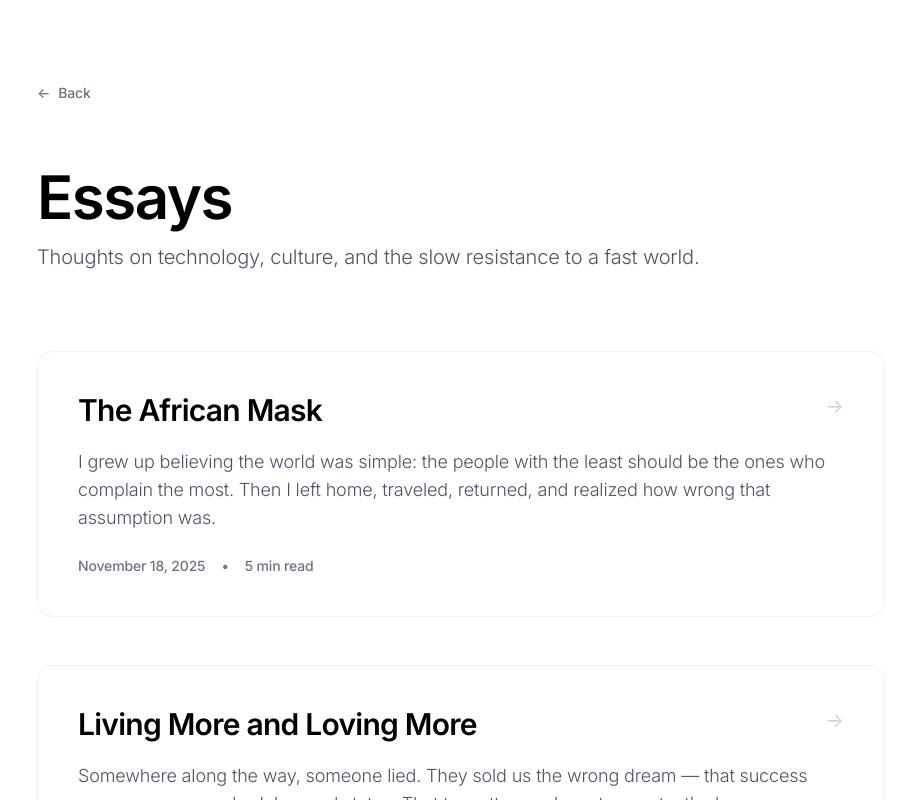
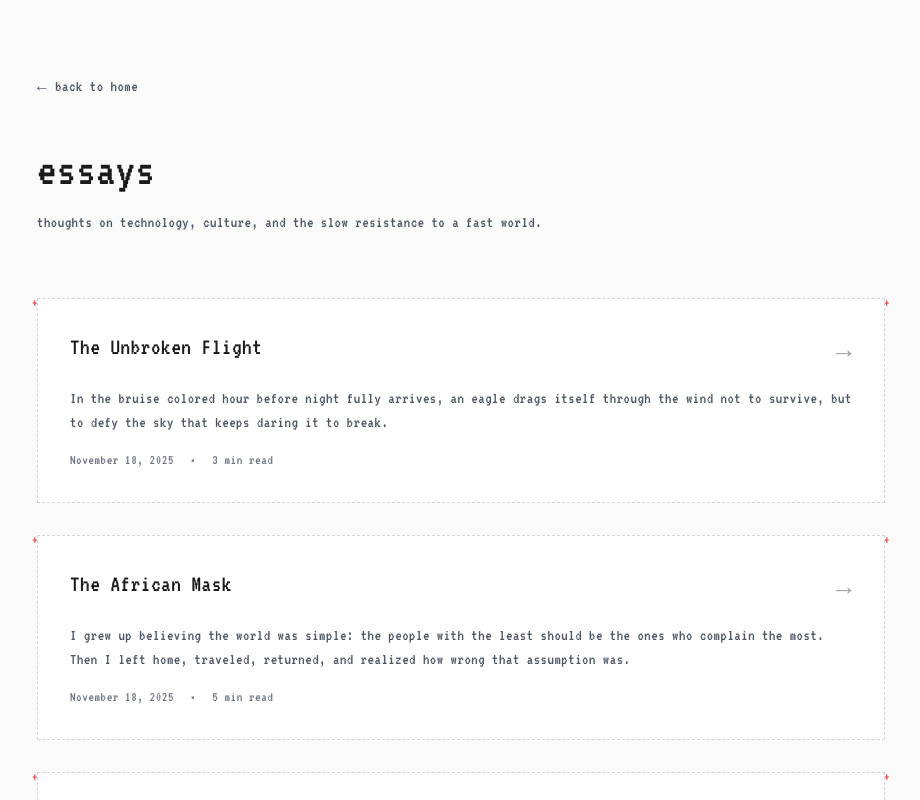
Before and after one commit to Marlvin12/personal, a Next.js app: page /blogs in a window 1280 px wide. Shown: the top 800 px of the page, without its empty margins (179-1099 px from the left). Built offline with nearby package versions, Linux system fonts and the light colour scheme.

Commit message:
Add 'The Unbroken Flight' poem with Icarus image and X social link

```diff
--- a/app/blogs/[slug]/page.tsx
+++ b/app/blogs/[slug]/page.tsx
@@ -116,6 +116,22 @@ const essays: Record<
       `And every time I step outside and see someone smile through circumstances that should have broken them, I'm reminded of a truth no textbook ever taught me: Strength doesn't always look like power. Sometimes it looks like gratitude.`,
     ],
   },
+  'the-unbroken-flight': {
+    title: 'The Unbroken Flight',
+    date: 'November 18, 2025',
+    readTime: '3 min read',
+    image: '/icarus.webp',
+    content: [
+      `In the bruise colored hour before night fully arrives, an eagle drags itself through the wind not to survive, but to defy the sky that keeps daring it to break. Every ascent is a wager, every breath a hard earned stake.`,
+      `Its wings are not blessings; they are scars learned into shape. It rises because falling has become a debt it refuses to escape.`,
+      `And then Icarus, reckless, radiant, unrepentantly bold, burns upward with the arrogance only the desperate hold. He does not climb for freedom; he climbs because gravity feels like a cage, because staying on the ground would be a quiet, lifelong rage.`,
+      `The sun does not kill him. It unmasks him. It shows him the cost of wanting more than he was built to bear. His fall is not tragedy; it is truth stripped raw of every prayer.`,
+      `From that wreck, in the silence no mortal voice can reach, the phoenix convulses into flame, a violent, searing breach. Rebirth is not peaceful. It is not kind. It is a funeral for the version of yourself you must leave behind.`,
+      `Its scream is the sound of becoming. Its fire is the price of returning.`,
+      `So let these three be our witnesses, the scarred, the shattered, the reborn, proof that every kind of flight demands its own kind of storm. Strength is forged, not granted. Hope is earned, not found. And every rise worth taking drags something dark to the ground.`,
+      `If you must fall, then fall fiercely, with nothing held tight. For only those who burn completely ever learn how to rise and bite back at the night.`,
+    ],
+  },
 }
 
 export async function generateMetadata({
@@ -145,21 +161,21 @@ export default function EssayPost({ params }: { params: { slug: string } }) {
   }
 
   return (
-    <main className="min-h-screen bg-white">
-      <div className="max-w-3xl mx-auto px-4 sm:px-6 py-12 sm:py-16 md:py-20">
+    <main className="min-h-screen">
+      <div className="max-w-3xl mx-auto px-4 sm:px-6 py-8 sm:py-12 md:py-16">
         <Link
           href="/blogs"
-          className="inline-flex items-center gap-2 text-sm text-gray-500 hover:text-black mb-12 sm:mb-16 transition-colors duration-300 font-medium"
+          className="inline-flex items-center gap-2 text-sm sm:text-base text-gray-600 hover:text-gray-900 mb-8 sm:mb-12 transition-colors"
         >
-          <span>←</span> Essays
+          <span>←</span> back to essays
         </Link>
 
-        <article>
-          <header className="mb-12 sm:mb-16">
-            <h1 className="text-4xl sm:text-5xl md:text-6xl font-semibold mb-8 leading-[1.1] tracking-tight">
+        <article className="section-border bg-white p-6 sm:p-8 md:p-12">
+          <header className="mb-8 sm:mb-12 pb-6 sm:pb-8 border-b border-gray-200">
+            <h1 className="text-2xl sm:text-3xl md:text-4xl font-medium mb-4 sm:mb-6 leading-tight">
               {essay.title}
             </h1>
-            <div className="flex items-center gap-4 text-sm text-gray-500 font-medium">
+            <div className="flex items-center gap-3 sm:gap-4 text-xs sm:text-sm text-gray-500">
               <span>{essay.date}</span>
               <span>•</span>
               <span>{essay.readTime}</span>
@@ -167,30 +183,30 @@ export default function EssayPost({ params }: { params: { slug: string } }) {
           </header>
 
           {essay.image && (
-            <div className="mb-12 sm:mb-16 -mx-4 sm:mx-0">
+            <div className="mb-8 sm:mb-12">
               <Image
                 src={essay.image}
                 alt={essay.title}
                 width={800}
                 height={600}
-                className="w-full h-auto rounded-2xl grayscale"
+                className="w-full h-auto rounded grayscale"
               />
             </div>
           )}
 
-          <div className="prose prose-lg max-w-none">
+          <div className="prose prose-sm sm:prose-base lg:prose-lg max-w-none">
             {essay.content.map((paragraph, index) => (
-              <p key={index} className="mb-8 text-lg text-gray-700 leading-[1.8] font-light">
+              <p key={index} className="mb-4 sm:mb-6 text-sm sm:text-base text-gray-700 leading-relaxed">
                 {paragraph}
               </p>
             ))}
           </div>
         </article>
 
-        <div className="mt-16 sm:mt-20 pt-12 border-t border-gray-100">
-          <p className="text-gray-600 mb-6 font-medium">Written by Marlvin Goremusandu</p>
-          <Link href="/blogs" className="inline-flex items-center gap-2 text-sm text-black hover:text-gray-600 transition-colors duration-300 font-medium">
-            Read More Essays →
+        <div className="mt-12 section-border bg-white p-8">
+          <p className="text-gray-600 mb-4">written by marlvin goremusandu</p>
+          <Link href="/blogs" className="text-accent hover:underline">
+            read more essays →
           </Link>
         </div>
       </div>
--- a/app/blogs/page.tsx
+++ b/app/blogs/page.tsx
@@ -7,6 +7,13 @@ export const metadata: Metadata = {
 }
 
 const essays = [
+  {
+    id: 'the-unbroken-flight',
+    title: 'The Unbroken Flight',
+    excerpt: 'In the bruise colored hour before night fully arrives, an eagle drags itself through the wind not to survive, but to defy the sky that keeps daring it to break.',
+    date: 'November 18, 2025',
+    readTime: '3 min read',
+  },
   {
     id: 'the-african-mask',
     title: 'The African Mask',
@@ -53,32 +60,32 @@ const essays = [
 
 export default function BlogsPage() {
   return (
-    <main className="min-h-screen bg-white">
-      <div className="max-w-4xl mx-auto px-4 sm:px-6 py-12 sm:py-16 md:py-20">
-        <Link href="/" className="inline-flex items-center gap-2 text-sm text-gray-500 hover:text-black mb-12 sm:mb-16 transition-colors duration-300 font-medium">
-          <span>←</span> Back
+    <main className="min-h-screen">
+      <div className="max-w-4xl mx-auto px-4 sm:px-6 py-8 sm:py-12 md:py-16">
+        <Link href="/" className="inline-flex items-center gap-2 text-sm sm:text-base text-gray-600 hover:text-gray-900 mb-8 sm:mb-12 transition-colors">
+          <span>←</span> back to home
         </Link>
 
-        <h1 className="text-4xl sm:text-5xl md:text-6xl font-semibold mb-4 tracking-tight">Essays</h1>
-        <p className="text-lg sm:text-xl text-gray-600 mb-16 sm:mb-20 max-w-2xl font-light">
-          Thoughts on technology, culture, and the slow resistance to a fast world.
+        <h1 className="text-3xl sm:text-4xl md:text-5xl font-normal mb-3 sm:mb-4">essays</h1>
+        <p className="text-sm sm:text-base text-gray-600 mb-10 sm:mb-16 max-w-2xl">
+          thoughts on technology, culture, and the slow resistance to a fast world.
         </p>
 
-        <div className="space-y-8 sm:space-y-12">
+        <div className="space-y-6 sm:space-y-8">
           {essays.map((essay) => (
             <Link
               key={essay.id}
               href={`/blogs/${essay.id}`}
-              className="section-border bg-white p-8 sm:p-10 rounded-2xl block group"
+              className="section-border bg-white p-6 sm:p-8 block hover:shadow-lg transition-all cursor-pointer group"
             >
-              <div className="flex items-start justify-between gap-6 mb-5">
-                <h2 className="text-2xl sm:text-3xl font-semibold tracking-tight group-hover:text-gray-600 transition-colors duration-300">
+              <div className="flex items-start justify-between gap-4 mb-4">
+                <h2 className="text-lg sm:text-xl md:text-2xl font-medium group-hover:text-accent transition-colors">
                   {essay.title}
                 </h2>
-                <span className="text-gray-300 group-hover:text-black transition-colors duration-300 flex-shrink-0 text-xl">→</span>
+                <span className="text-gray-400 flex-shrink-0">→</span>
               </div>
-              <p className="text-base sm:text-lg text-gray-600 leading-relaxed mb-6 font-light">{essay.excerpt}</p>
-              <div className="flex items-center gap-4 text-sm text-gray-500 font-medium">
+              <p className="text-sm sm:text-base text-gray-600 leading-relaxed mb-4">{essay.excerpt}</p>
+              <div className="flex items-center gap-3 sm:gap-4 text-xs sm:text-sm text-gray-500">
                 <span>{essay.date}</span>
                 <span>•</span>
                 <span>{essay.readTime}</span>
--- a/app/globals.css
+++ b/app/globals.css
@@ -1,84 +1,95 @@
-@import url('https://fonts.googleapis.com/css2?family=Inter:wght@300;400;500;600;700&display=swap');
+@import url('https://fonts.googleapis.com/css2?family=VT323&display=swap');
 
 @tailwind base;
 @tailwind components;
 @tailwind utilities;
 
 body {
-  font-family: 'Inter', -apple-system, BlinkMacSystemFont, 'Segoe UI', sans-serif;
-  background-color: #ffffff;
-  color: #000000;
-  letter-spacing: -0.01em;
-  font-size: 16px;
-  line-height: 1.6;
-  -webkit-font-smoothing: antialiased;
-  -moz-osx-font-smoothing: grayscale;
+  font-family: 'VT323', 'Courier New', Courier, monospace;
+  background-color: #fafafa;
+  color: #1a1a1a;
+  letter-spacing: 0.02em;
+  font-size: 26px;
 }
 
 .section-border {
-  border: 1px solid rgba(0, 0, 0, 0.06);
+  border: 1px dashed #d4d4d4;
   position: relative;
-  transition: all 0.3s cubic-bezier(0.4, 0, 0.2, 1);
 }
 
-.section-border:hover {
-  border-color: rgba(0, 0, 0, 0.12);
-  box-shadow: 0 4px 24px rgba(0, 0, 0, 0.04);
+.section-border::before,
+.section-border::after {
+  content: '+';
+  position: absolute;
+  color: #ef4444;
+  font-size: 14px;
+}
+
+.section-border::before {
+  top: -6px;
+  left: -6px;
+}
+
+.section-border::after {
+  top: -6px;
+  right: -6px;
 }
 
 .btn-primary {
-  background-color: #000000;
+  background-color: #ef4444;
   color: white;
-  padding: 14px 28px;
-  border-radius: 12px;
-  font-size: 15px;
+  padding: 12px 20px;
+  border-radius: 4px;
+  font-size: 24px;
   font-weight: 500;
-  letter-spacing: -0.01em;
-  transition: all 0.3s cubic-bezier(0.4, 0, 0.2, 1);
+  transition: all 0.2s;
   display: inline-flex;
   align-items: center;
   justify-content: center;
-  gap: 8px;
-  box-shadow: 0 2px 8px rgba(0, 0, 0, 0.12);
+  gap: 6px;
 }
 
 @media (min-width: 640px) {
   .btn-primary {
     padding: 16px 32px;
-    font-size: 16px;
+    font-size: 28px;
+    gap: 8px;
   }
 }
 
 .btn-primary:hover {
-  background-color: #1a1a1a;
-  box-shadow: 0 4px 16px rgba(0, 0, 0, 0.16);
-  transform: translateY(-1px);
+  background-color: #dc2626;
 }
 
 .btn-secondary {
-  background-color: #f5f5f7;
-  color: #000000;
-  padding: 14px 28px;
-  border: none;
-  border-radius: 12px;
-  font-size: 15px;
+  background-color: transparent;
+  color: #1a1a1a;
+  padding: 12px 20px;
+  border: 1px solid #1a1a1a;
+  border-radius: 4px;
+  font-size: 24px;
   font-weight: 500;
-  letter-spacing: -0.01em;
-  transition: all 0.3s cubic-bezier(0.4, 0, 0.2, 1);
+  transition: all 0.2s;
   display: inline-flex;
   align-items: center;
   justify-content: center;
-  gap: 8px;
+  gap: 6px;
 }
 
 @media (min-width: 640px) {
   .btn-secondary {
     padding: 16px 32px;
-    font-size: 16px;
+    font-size: 28px;
+    gap: 8px;
   }
 }
 
+.btn-secondary::before {
+  content: '●';
+  color: #1a1a1a;
+}
+
 .btn-secondary:hover {
-  background-color: #e8e8ed;
-  transform: translateY(-1px);
+  background-color: #1a1a1a;
+  color: white;
 }
--- a/components/Navigation.tsx
+++ b/components/Navigation.tsx
@@ -1,25 +1,25 @@
 export default function Navigation() {
   return (
-    <nav className="mb-16 sm:mb-20">
-      <ul className="flex flex-wrap gap-8 text-sm font-medium">
+    <nav className="section-border bg-white p-3 sm:p-4 mb-8 sm:mb-12 inline-block w-full sm:w-auto">
+      <ul className="flex flex-wrap gap-3 sm:gap-8 text-xs sm:text-sm justify-center sm:justify-start">
         <li>
-          <a href="#home" className="text-black hover:text-gray-600 transition-colors duration-300">
-            Home
+          <a href="#home" className="bg-gray-800 text-white px-4 sm:px-6 py-2 inline-block hover:bg-gray-700 transition-colors">
+            home
           </a>
         </li>
         <li>
-          <a href="#projects" className="text-gray-500 hover:text-black transition-colors duration-300">
-            Projects
+          <a href="#projects" className="text-gray-600 hover:text-gray-900 transition-colors py-2 px-2">
+            projects
           </a>
         </li>
         <li>
-          <a href="#experience" className="text-gray-500 hover:text-black transition-colors duration-300">
-            Experience
+          <a href="#experience" className="text-gray-600 hover:text-gray-900 transition-colors py-2 px-2">
+            experience
           </a>
         </li>
         <li>
-          <a href="/blogs" className="text-gray-500 hover:text-black transition-colors duration-300">
-            Essays
+          <a href="/blogs" className="text-gray-600 hover:text-gray-900 transition-colors py-2 px-2">
+            essays
           </a>
         </li>
       </ul>
--- a/tailwind.config.js
+++ b/tailwind.config.js
@@ -7,10 +7,10 @@ module.exports = {
   theme: {
     extend: {
       colors: {
-        accent: '#000000',
+        accent: '#ef4444',
       },
       fontFamily: {
-        sans: ['Inter', '-apple-system', 'BlinkMacSystemFont', 'Segoe UI', 'sans-serif'],
+        mono: ['VT323', 'Courier New', 'Courier', 'monospace'],
       },
     },
   },
```
Also changed, not shown: components/About.tsx (+13 -10 lines), components/FeaturedProjects.tsx (+13 -15 lines), components/Footer.tsx (+9 -8 lines), components/Hero.tsx (+23 -24 lines), components/Services.tsx (+8 -8 lines), public/icarus.webp (added).
